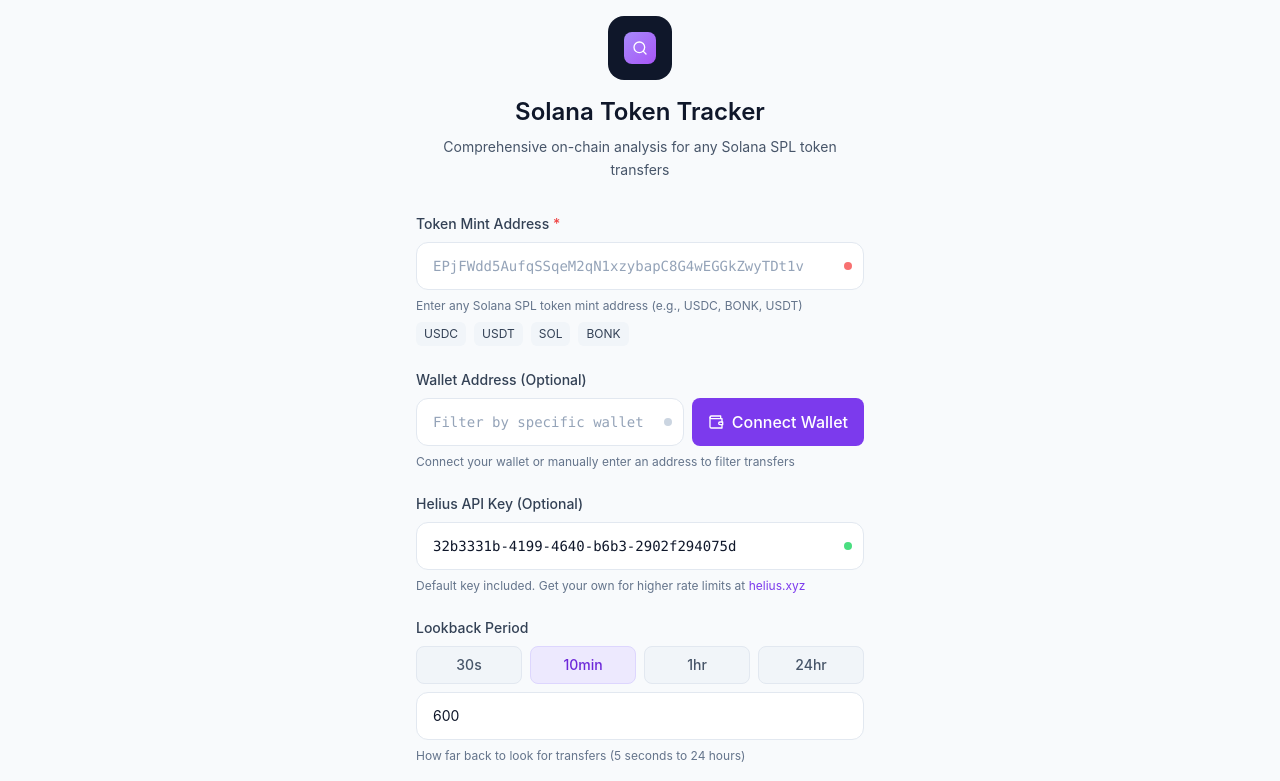
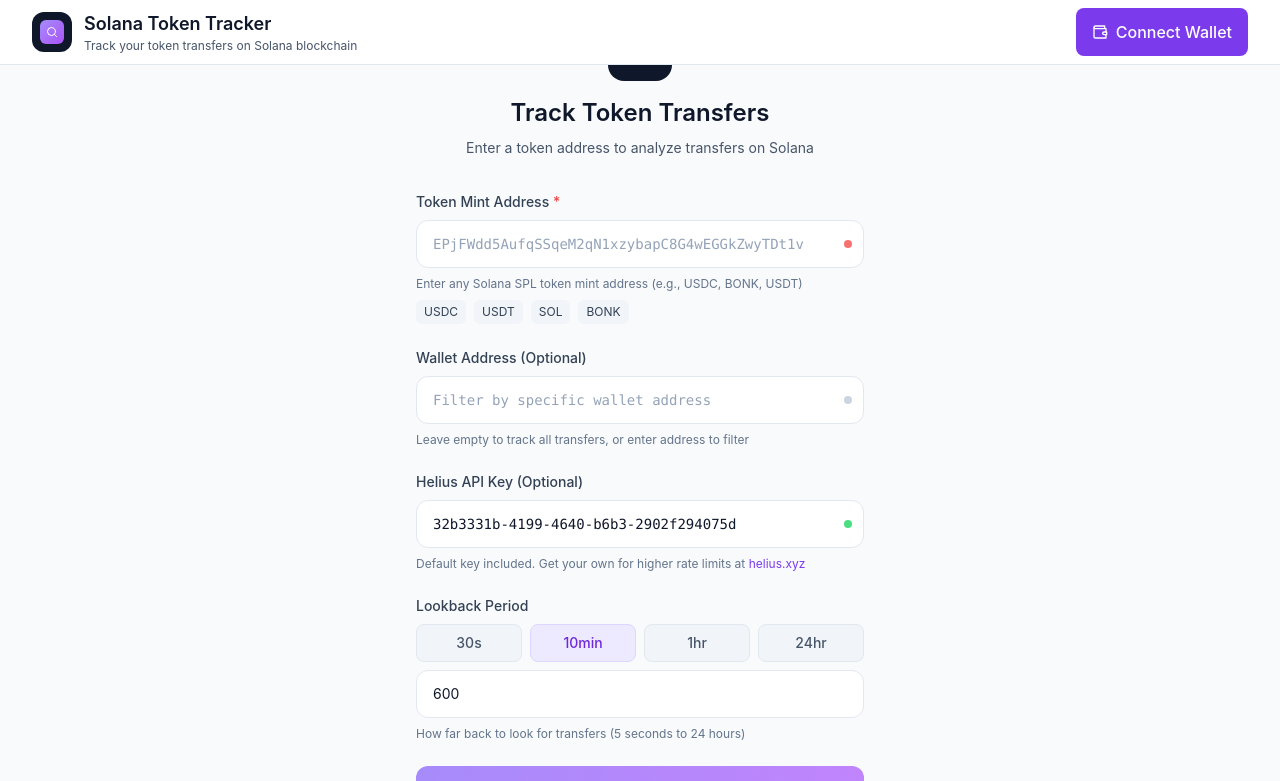
Before and after one commit to EliteAA2ng/SOLTOKENTRACKER, a React (Vite) app: page / in a window 1280 px wide. Shown: the top 781 px of the page. Built offline with nearby package versions, Linux system fonts and the light colour scheme.

Commit message:
Move wallet connection button to header for better UX like typical DApps

```diff
--- a/src/App.tsx
+++ b/src/App.tsx
@@ -1,6 +1,7 @@
 import { useEffect, useRef, useState } from 'react';
 import { Provider } from 'react-redux';
 import { QueryClient, QueryClientProvider, useQuery } from '@tanstack/react-query';
+import { Header } from './components/Header';
 import WalletInput from './components/WalletInput';
 import TransferList from './components/TransferList';
 import { TokenInfoCard } from './components/TokenInfoCard';
@@ -112,23 +113,21 @@
     isStreaming.current = false;
   };
 
-  if (!appState) {
-    return (
-      <>
-        <AutoWalletConnect />
-        <WalletInput onSubmit={handleAnalyze} loading={isLoading} />
-      </>
-    );
-  }
-
   const combinedTransfers = (streamTransfers.length ? streamTransfers : []).concat(transfers || []);
 
   return (
     <div className="min-h-screen bg-slate-50">
-      {/* Header */}
+      <AutoWalletConnect />
+      <Header />
+
+      {!appState ? (
+        <WalletInput onSubmit={handleAnalyze} loading={isLoading} />
+      ) : (
+        <>
+          {/* Secondary Header with Back Button */}
           <div className="bg-white border-b border-slate-200">
             <div className="max-w-7xl mx-auto px-4 sm:px-6 lg:px-8">
-          <div className="flex items-center justify-between h-16">
+              <div className="flex items-center justify-between h-14">
                 <div className="flex items-center gap-4">
                   <button
                     onClick={handleReset}
@@ -139,10 +138,10 @@
                   </button>
                   <div className="h-4 w-px bg-slate-300"></div>
                   <div>
-                <h1 className="text-lg font-semibold text-slate-900">
+                    <h2 className="text-sm font-semibold text-slate-900">
                       {tokenMetadata?.name || 'Token'} Transfer Analytics
-                </h1>
-                <p className="text-sm text-slate-600">
+                    </h2>
+                    <p className="text-xs text-slate-600">
                       {appState.walletAddress
                         ? `${appState.walletAddress.slice(0, 8)}...${appState.walletAddress.slice(-8)}`
                         : `All ${tokenMetadata?.symbol || 'Token'} transfers`}
@@ -160,11 +159,15 @@
                     API Status
                   </button>
                   <div className="w-1 h-1 bg-slate-400 rounded-full"></div>
-              <span>{tokenMetadata?.symbol || 'TOKEN'}</span>
+                  <span className="text-xs">{tokenMetadata?.symbol || 'TOKEN'}</span>
                   <div className="w-1 h-1 bg-slate-400 rounded-full"></div>
-              <span>Lookback: {appState.seconds}s</span>
+                  <span className="text-xs">Lookback: {appState.seconds}s</span>
+                  {streamStart && (
+                    <>
                       <div className="w-1 h-1 bg-slate-400 rounded-full"></div>
-              {streamStart && <span>Started: {new Date(streamStart).toLocaleTimeString()}</span>}
+                      <span className="text-xs">Started: {new Date(streamStart).toLocaleTimeString()}</span>
+                    </>
+                  )}
                 </div>
               </div>
             </div>
@@ -262,6 +265,8 @@
               </div>
             )}
           </div>
+        </>
+      )}
 
       {/* API Status Modal */}
       <ApiStatusModal
--- /dev/null
+++ b/src/components/Header.tsx
@@ -0,0 +1,53 @@
+import { WalletConnection } from './WalletConnection';
+import { useAppDispatch, useAppSelector } from '../store/hooks';
+import { setWalletAddress, setIsWalletConnected } from '../store/formSlice';
+import { Search } from 'lucide-react';
+
+export function Header() {
+  const dispatch = useAppDispatch();
+  const walletAddress = useAppSelector((state) => state.form.walletAddress);
+  const isWalletConnected = useAppSelector((state) => state.form.isWalletConnected);
+
+  const handleWalletSelect = (address: string) => {
+    dispatch(setWalletAddress(address));
+    if (address) {
+      dispatch(setIsWalletConnected(true));
+    } else {
+      dispatch(setIsWalletConnected(false));
+    }
+  };
+
+  return (
+    <header className="bg-white border-b border-slate-200 sticky top-0 z-40">
+      <div className="max-w-7xl mx-auto px-4 sm:px-6 lg:px-8">
+        <div className="flex items-center justify-between h-16">
+          {/* Logo and Title */}
+          <div className="flex items-center gap-3">
+            <div className="inline-flex items-center justify-center w-10 h-10 bg-slate-900 rounded-xl">
+              <div className="w-6 h-6 bg-gradient-to-br from-violet-400 to-purple-500 rounded-md flex items-center justify-center">
+                <Search className="w-3 h-3 text-white" />
+              </div>
+            </div>
+            <div>
+              <h1 className="text-lg font-semibold text-slate-900">
+                Solana Token Tracker
+              </h1>
+              <p className="text-xs text-slate-600">
+                Track your token transfers on Solana blockchain
+              </p>
+            </div>
+          </div>
+
+          {/* Wallet Connection */}
+          <div className="flex items-center">
+            <WalletConnection
+              onWalletSelect={handleWalletSelect}
+              currentAddress={walletAddress}
+              isManualInput={!isWalletConnected}
+            />
+          </div>
+        </div>
+      </div>
+    </header>
+  );
+}
--- a/src/components/WalletInput.tsx
+++ b/src/components/WalletInput.tsx
@@ -1,7 +1,6 @@
-import { useState, useCallback } from 'react';
+import { useState } from 'react';
 import { Search, AlertTriangle, Info } from 'lucide-react';
 import { COMMON_TOKENS } from '../config';
-import { WalletConnection } from './WalletConnection';
 import { useAppDispatch, useAppSelector } from '../store/hooks';
 import {
   setTokenMint,
@@ -31,7 +30,6 @@
   const isWalletConnected = useAppSelector((state) => state.form.isWalletConnected);
 
   const [error, setError] = useState('');
-  const [isConnectingWallet, setIsConnectingWallet] = useState(false);
 
   const validateAddress = (addr: string): boolean => {
     if (!addr.trim()) return false;
@@ -43,12 +41,6 @@
 
   const handleSubmit = (e: React.FormEvent) => {
     e.preventDefault();
-
-    // Prevent submission if wallet is being connected
-    if (isConnectingWallet) {
-      console.log('Form submission blocked: wallet connection in progress');
-      return;
-    }
 
     setError('');
 
@@ -76,19 +68,6 @@
     });
   };
 
-  // Handle wallet selection with proper state management
-  const handleWalletSelect = useCallback((address: string) => {
-    setIsConnectingWallet(true);
-    dispatch(setWalletAddress(address));
-    if (address) {
-      dispatch(setIsWalletConnected(true));
-    } else {
-      dispatch(setIsWalletConnected(false));
-    }
-    // Reset the connecting state after a brief delay
-    setTimeout(() => setIsConnectingWallet(false), 100);
-  }, [dispatch]);
-
   // Handle token selection
   const handleTokenSelect = (address: string) => {
     dispatch(setTokenMint(address));
@@ -114,7 +93,7 @@
   };
 
   return (
-    <div className="min-h-screen flex items-center justify-center p-4">
+    <div className="min-h-screen flex items-center justify-center p-4 -mt-16">
       <div className="w-full max-w-md">
         {/* Header */}
         <div className="text-center mb-8">
@@ -124,10 +103,10 @@
             </div>
           </div>
           <h1 className="text-2xl font-semibold text-slate-900 mb-2">
-            Solana Token Tracker
+            Track Token Transfers
           </h1>
           <p className="text-slate-600 text-sm leading-relaxed">
-            Comprehensive on-chain analysis for any Solana SPL token transfers
+            Enter a token address to analyze transfers on Solana
           </p>
         </div>
 
@@ -176,35 +155,27 @@
             <label className="text-sm font-medium text-slate-700 block">
               Wallet Address (Optional)
             </label>
-            <div className="flex gap-2">
-              <div className="flex-1 relative">
+            <div className="relative">
               <input
                 type="text"
                 value={walletAddress}
                 onChange={(e) => handleWalletAddressChange(e.target.value)}
-                placeholder="Filter by specific wallet address"
+                placeholder={isWalletConnected ? "Connected via wallet" : "Filter by specific wallet address"}
                 className={`w-full h-12 px-4 pr-10 text-sm border border-slate-200 rounded-xl focus:border-violet-500 focus:ring-4 focus:ring-violet-50 outline-none transition-all placeholder:text-slate-400 font-mono ${
                   isWalletConnected ? 'bg-slate-50 cursor-not-allowed' : ''
                 }`}
-                disabled={loading || isConnectingWallet || isWalletConnected}
+                disabled={loading || isWalletConnected}
               />
               <div className="absolute right-3 top-1/2 -translate-y-1/2">
                 <div className={`w-2 h-2 rounded-full ${
                   isWalletConnected ? 'bg-green-400' : 'bg-slate-300'
                 }`}></div>
               </div>
-              </div>
-              <WalletConnection
-                onWalletSelect={handleWalletSelect}
-                currentAddress={walletAddress}
-                disabled={loading}
-                isManualInput={!isWalletConnected}
-              />
             </div>
             <p className="text-xs text-slate-500">
               {isWalletConnected
-                ? 'Wallet connected. Disconnect to enter address manually.'
-                : 'Connect your wallet or manually enter an address to filter transfers'}
+                ? 'Wallet connected. Disconnect from header to enter address manually.'
+                : 'Leave empty to track all transfers, or enter address to filter'}
             </p>
           </div>
 
@@ -295,18 +266,13 @@
           {/* Submit Button */}
           <button
             type="submit"
-            disabled={loading || isConnectingWallet || !tokenMint}
+            disabled={loading || !tokenMint}
             className="w-full h-12 bg-gradient-to-r from-violet-600 to-purple-600 hover:from-violet-700 hover:to-purple-700 disabled:from-violet-400 disabled:to-purple-400 text-white font-medium rounded-xl transition-all disabled:cursor-not-allowed flex items-center justify-center gap-2"
           >
             {loading ? (
               <>
                 <div className="w-4 h-4 border-2 border-white border-t-transparent rounded-full animate-spin"></div>
                 <span>Analyzing...</span>
-              </>
-            ) : isConnectingWallet ? (
-              <>
-                <div className="w-4 h-4 border-2 border-white border-t-transparent rounded-full animate-spin"></div>
-                <span>Connecting Wallet...</span>
               </>
             ) : (
               <>
@@ -326,7 +292,7 @@
               <p>• Optional wallet filtering for specific addresses</p>
               <p>• Real-time streaming of new transfers</p>
               <p>• Comprehensive token information and market data</p>
-              <p>• Form state persists during your session</p>
+              <p>• Connect wallet from header for easy filtering</p>
             </div>
           </div>
         </div>
```
Lines whose indentation alone changed are shown as unchanged.
